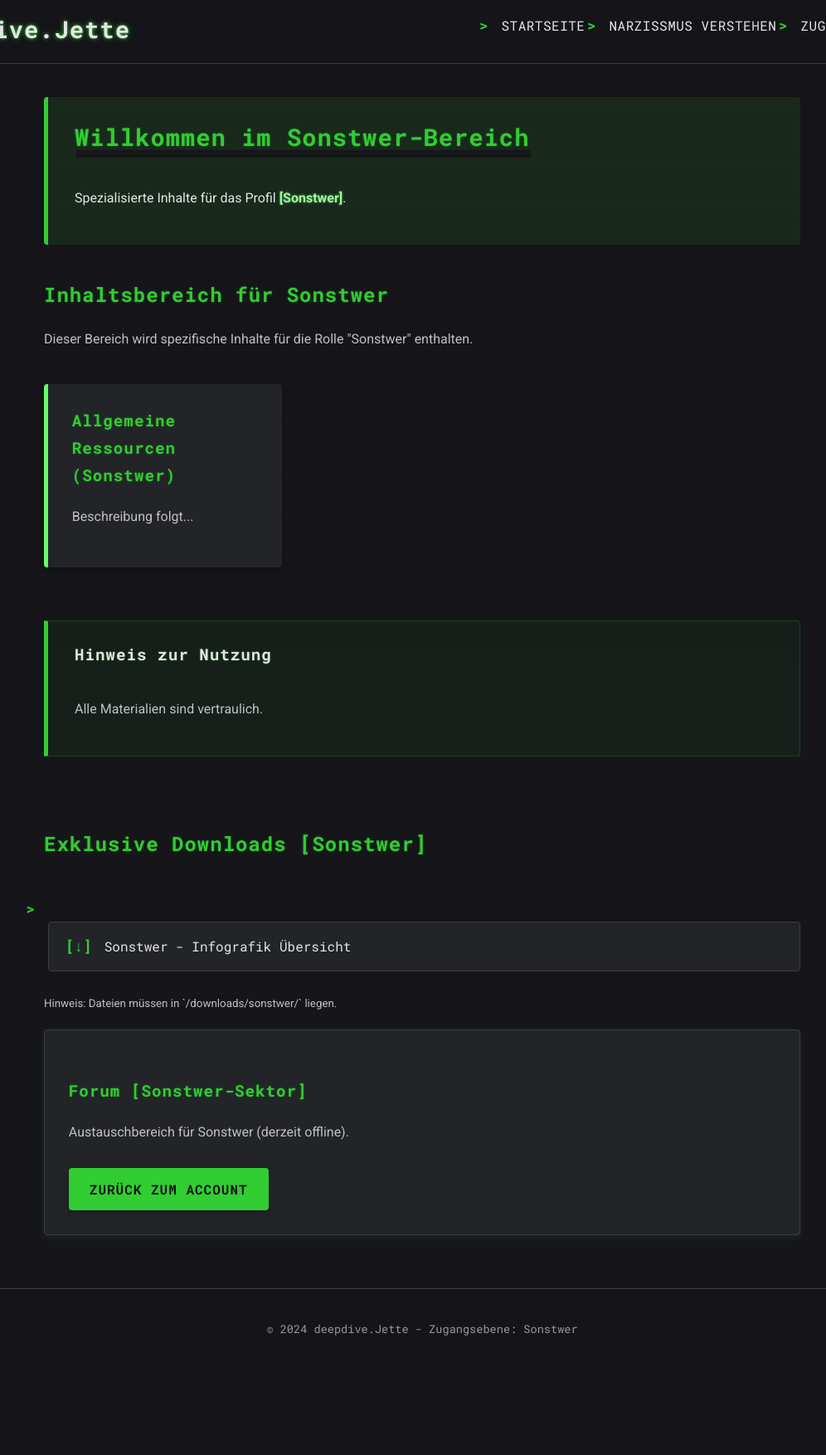
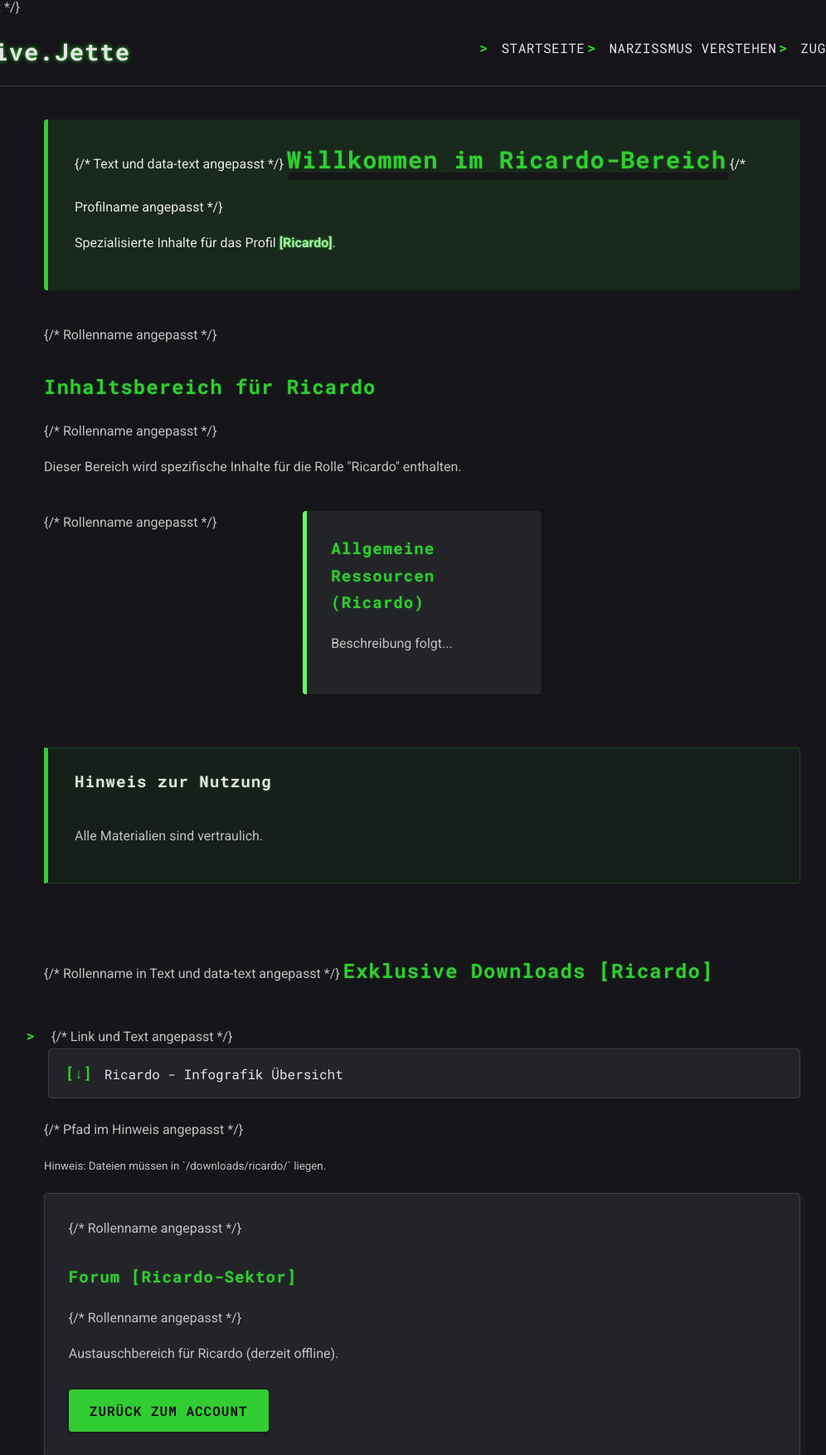
Before and after one commit to Airdox/deepdive-jette1, a plain HTML site: page ricardo-content.html in a window 1280 px wide. Shown: the part 5-1759 px from the top of the page at 83% size, without its empty margins (131-1127 px from the left). Before the commit the page ends 1663 px from the top, so only its background shows below. Drawn offline with Linux system fonts and the light colour scheme.

Commit message:
Aktualisiere Zugangsinformationen für Andi und Ricardo in den HTML-Dokumenten

```diff
--- a/ricardo-content.html
+++ b/ricardo-content.html
@@ -3,7 +3,7 @@
 <head>
     <meta charset="UTF-8">
     <meta name="viewport" content="width=device-width, initial-scale=1.0">
-    <title>Zugang: Sonstwer - deepdive.Jette</title>
+    <title>Zugang: Ricardo - deepdive.Jette</title> {/* Titel angepasst */}
     <link rel="stylesheet" href="css/style.css">
 </head>
 <body>
@@ -21,15 +21,20 @@
 
     <main>
         <div class="welcome-banner">
-            <h2 class="glitch-text" data-text="Willkommen im Sonstwer-Bereich">Willkommen im Sonstwer-Bereich</h2>
-            <p>Spezialisierte Inhalte für das Profil <strong class="highlight-text">[Sonstwer]</strong>.</p>
+            {/* Text und data-text angepasst */}
+            <h2 class="glitch-text" data-text="Willkommen im Ricardo-Bereich">Willkommen im Ricardo-Bereich</h2>
+             {/* Profilname angepasst */}
+            <p>Spezialisierte Inhalte für das Profil <strong class="highlight-text">[Ricardo]</strong>.</p>
         </div>
 
         <section>
-             <h3>Inhaltsbereich für Sonstwer</h3>
-             <p>Dieser Bereich wird spezifische Inhalte für die Rolle "Sonstwer" enthalten.</p>
+              {/* Rollenname angepasst */}
+             <h3>Inhaltsbereich für Ricardo</h3>
+             {/* Rollenname angepasst */}
+             <p>Dieser Bereich wird spezifische Inhalte für die Rolle "Ricardo" enthalten.</p>
              <div class="resource-grid">
-                <div class="resource-card"><h4>Allgemeine Ressourcen (Sonstwer)</h4><p>Beschreibung folgt...</p></div>
+                 {/* Rollenname angepasst */}
+                <div class="resource-card"><h4>Allgemeine Ressourcen (Ricardo)</h4><p>Beschreibung folgt...</p></div>
              </div>
         </section>
 
@@ -39,24 +44,30 @@
         </div>
 
         <section class="download-section">
-            <h3 class="glitch-text" data-text="Exklusive Downloads [Sonstwer]">Exklusive Downloads [Sonstwer]</h3>
+             {/* Rollenname in Text und data-text angepasst */}
+            <h3 class="glitch-text" data-text="Exklusive Downloads [Ricardo]">Exklusive Downloads [Ricardo]</h3>
             <ul class="download-list">
                 <li>
-                    <a href="/downloads/sonstwer/infografik.png" download>Sonstwer - Infografik Übersicht</a>
+                    {/* Link und Text angepasst */}
+                    <a href="/downloads/ricardo/infografik.png" download>Ricardo - Infografik Übersicht</a>
                 </li>
              </ul>
-             <p><small>Hinweis: Dateien müssen in `/downloads/sonstwer/` liegen.</small></p>
+              {/* Pfad im Hinweis angepasst */}
+             <p><small>Hinweis: Dateien müssen in `/downloads/ricardo/` liegen.</small></p>
         </section>
 
         <div class="data-box">
-            <h4>Forum [Sonstwer-Sektor]</h4>
-             <p>Austauschbereich für Sonstwer (derzeit offline).</p>
+            {/* Rollenname angepasst */}
+            <h4>Forum [Ricardo-Sektor]</h4>
+             {/* Rollenname angepasst */}
+             <p>Austauschbereich für Ricardo (derzeit offline).</p>
             <a href="account.html" class="button">Zurück zum Account</a>
         </div>
     </main>
 
     <footer>
-        <p>© 2024 deepdive.Jette - Zugangsebene: Sonstwer</p>
+        {/* Zugangsebene angepasst */}
+        <p>© 2024 deepdive.Jette - Zugangsebene: Ricardo</p>
     </footer>
 
     <script type="text/javascript" src="https://identity.netlify.com/v1/netlify-identity-widget.js"></script>
```
Also changed, not shown: andi-content.html (+23 -12 lines).
